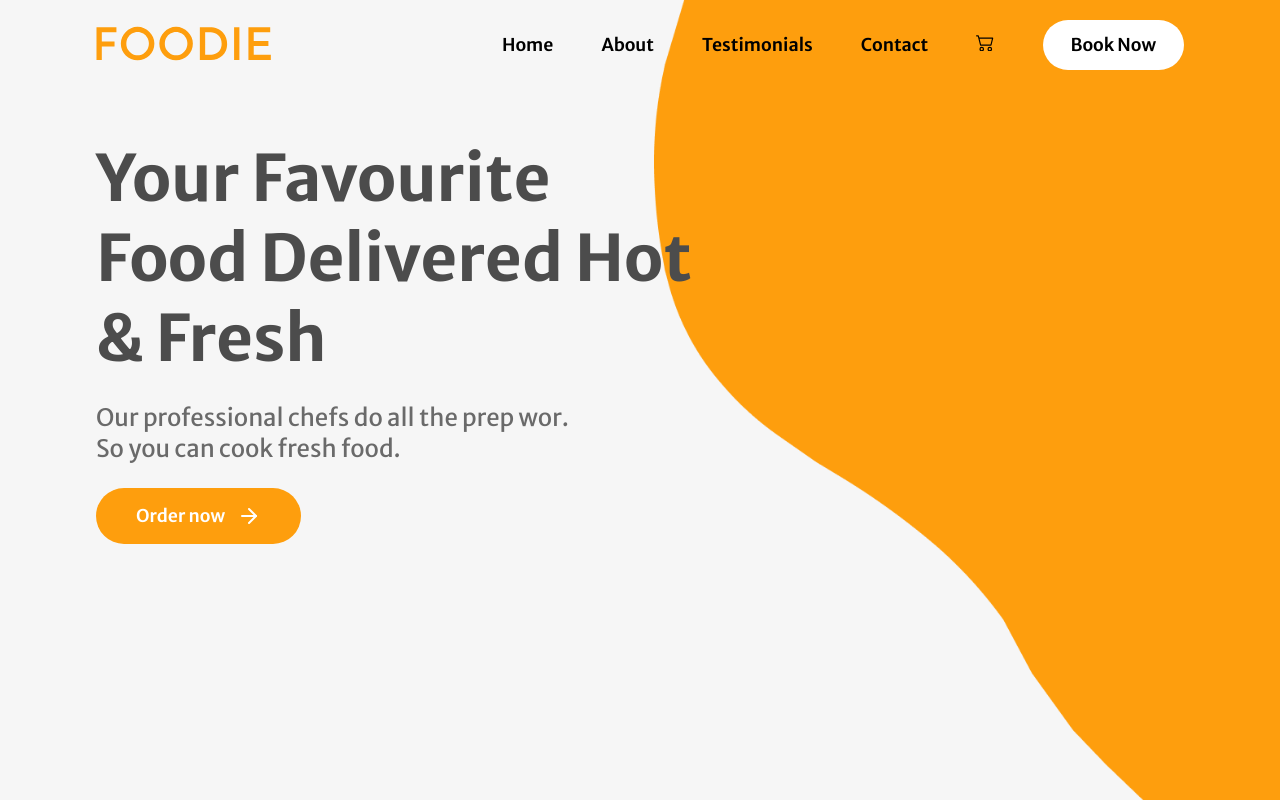
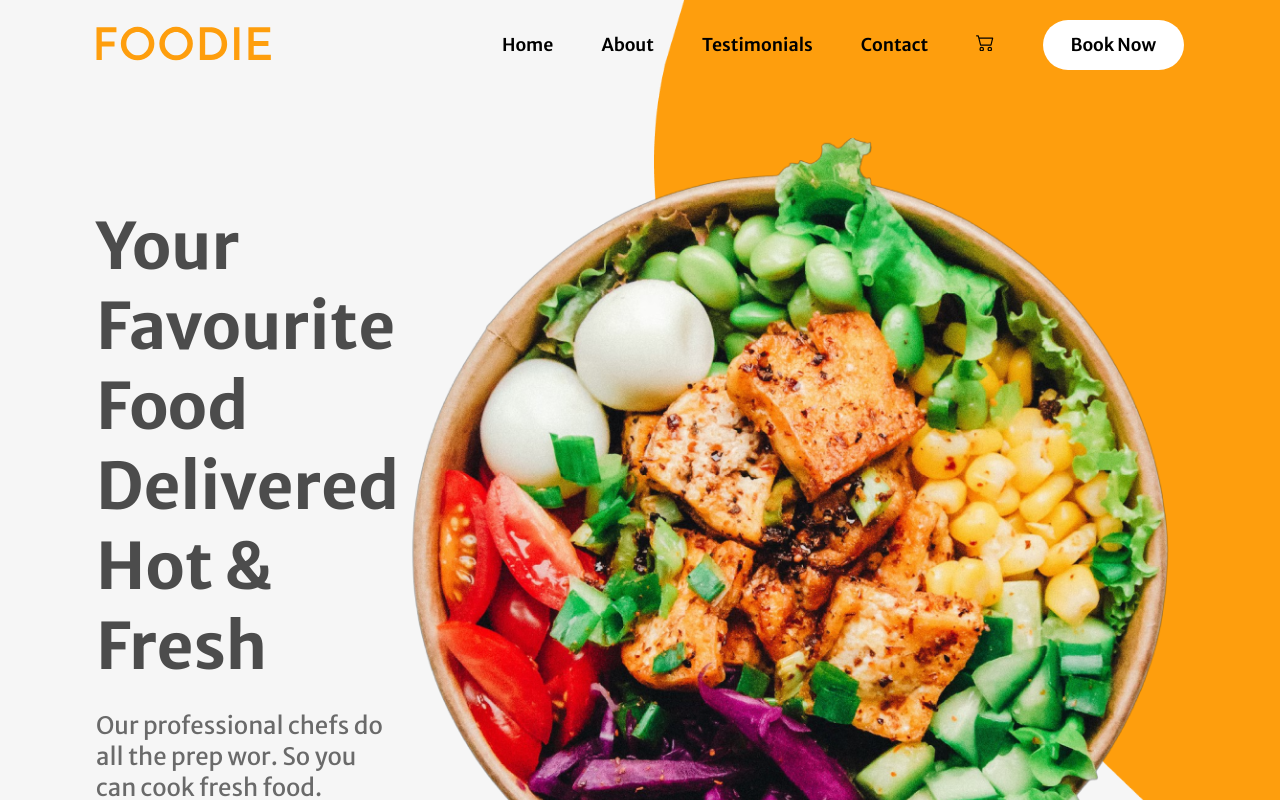
Before and after one commit to T-Induwara/restaurant-webpage, a React (Create React App) app: page / in a window 1280 px wide. Shown: the top 800 px of the page. Built offline with nearby package versions, Linux system fonts and the light colour scheme.

Commit message:
Added home hero image

```diff
--- a/src/components/Home.js
+++ b/src/components/Home.js
@@ -23,6 +23,9 @@ function Home(){
                         Order now <FiArrowRight/>
                     </button>
                 </div>
+                <div className="home-image-container">
+                    <img src={BannerImage} alt="Banner"></img>
+                </div>
             </div>
         </div>
     )
```
